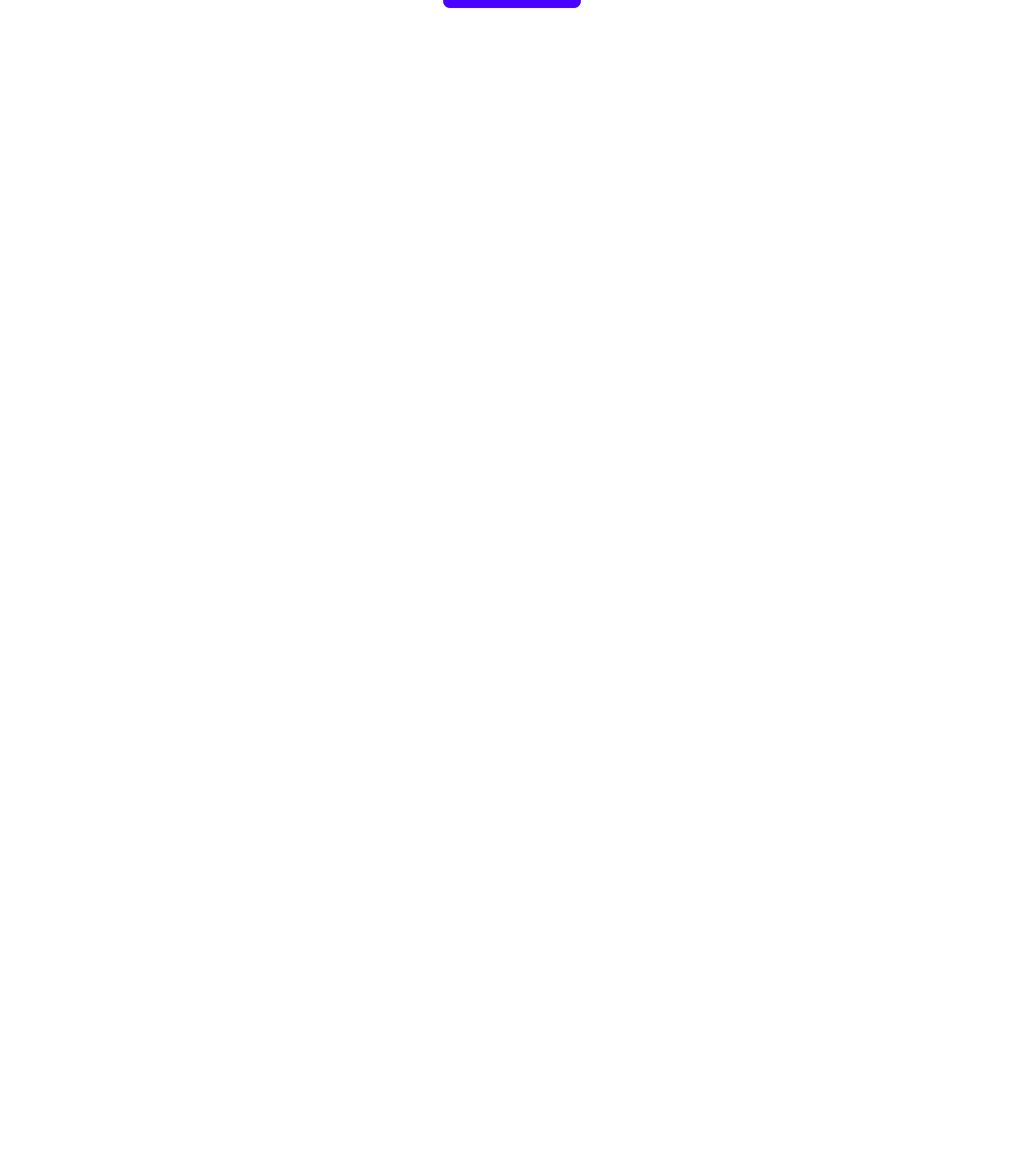
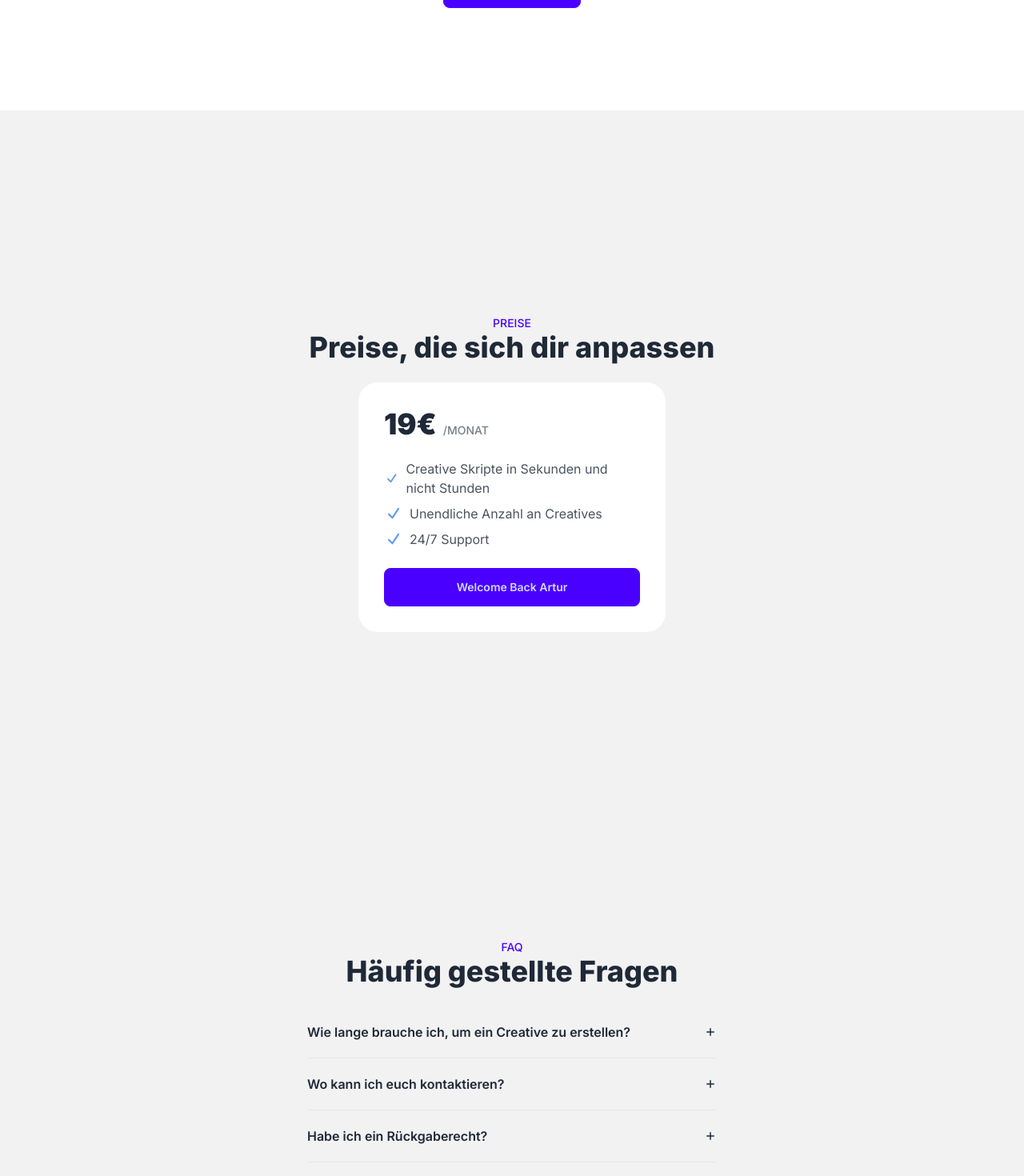
Before and after one commit to jahustleracademy/creatomat, a Next.js app: page / in a window 1280 px wide. Shown: the part 414-1884 px from the top of the page at 80% size. Before the commit the page ends 800 px from the top, so only its background shows below. Built offline with nearby package versions, Linux system fonts and the light colour scheme.

Commit message:
implement FAQ and Navigation

```diff
--- a/app/layout.js
+++ b/app/layout.js
@@ -10,7 +10,7 @@ export const metadata = {
 
 export default function RootLayout({ children }) {
   return (
-    <html lang="en" data-theme="light">
+    <html lang="en" data-theme="light" className="scroll-smooth">
       <body className={inter.className}>{children}</body>
     </html>
   );
--- a/app/page.js
+++ b/app/page.js
@@ -1,24 +1,36 @@
-"use client"; // Fügt Client-Side Interaktivität hinzu
-import Image from "next/image";
 import ButtonLogin from "@/components/ButtonLogin";
+import ListItem from "@/components/ListItem";
+import FAQListItem from "@/components/FAQListItem";
 
 export default function Home() {
   const isLoggedIn = true;
   const name = "Artur";
+  const greetings = `Hallo ${isLoggedIn ? name : "Creative-Experte"}`;
+  const pricingFeaturesList = [
+    "Creative Skripte in Sekunden und nicht Stunden",
+    "Unendliche Anzahl an Creatives",
+    "24/7 Support",
+  ];
 
   return (
     <main>
+      {/* HEADER */}
       <section className="bg-base-200">
         <div className="flex justify-between items-center px-8 py-2 max-w-3xl mx-auto">
           <div className="font-bold text-xl">Creatomat</div>
           <div className="space-x-4 max-md:hidden">
-            <a class="link link-hover">Videos-Ads</a>
-            <a class="link link-hover">Bild-Ads</a>
+            <a className="link link-hover" href="#pricing">
+              Preise
+            </a>
+            <a className="link link-hover" href="#faq">
+              FAQ
+            </a>
           </div>
           <ButtonLogin isLoggedIn={isLoggedIn} name={name} />
         </div>
       </section>
-      <section className="text-center py-32 px-8 max-w-3xl mx-auto">
+      {/* HERO */}
+      <section className="text-center py-32 px-8 max-w-3xl mx-auto" id="hero">
         <h1 className="text-4xl lg:text-5xl font-extrabold mb-6">Creatomat</h1>
         <div className="opacity-90 mb-10">
           Hier kannst du deine Creatives erstellen, egal ob Video oder
@@ -28,6 +40,69 @@ export default function Home() {
         <br></br>
         <ButtonLogin isLoggedIn={isLoggedIn} name={name} />
       </section>
+
+      {/* PRICING */}
+      <section className="bg-base-200 py-32" id="pricing">
+        <div className="py-32 px-6 max-w-7xl mx-auto">
+          <p className="text-sm uppercase text-center font-medium text-center text-primary">
+            Preise
+          </p>
+          <h2 className="text-3xl lg:text-4xl font-extrabold mb-6 text-center">
+            Preise, die sich dir anpassen
+          </h2>
+          <div className="p-8 bg-base-100 max-w-96 rounded-3xl mx-auto space-y-6">
+            <div className="flex gap-2 items-baseline">
+              <div className="text-4xl font-black"> 19€</div>
+              <div className="uppercase text-sm font-medium opacity-60">
+                /Monat
+              </div>
+            </div>
+
+            <ul className="space-y-2">
+              {/* Generates List Items from Array */}
+              {pricingFeaturesList.map((priceItem) => (
+                <ListItem key={priceItem}>{priceItem}</ListItem>
+              ))}
+            </ul>
+            <ButtonLogin
+              isLoggedIn={isLoggedIn}
+              name={name}
+              extraStyle={"w-full"}
+            />
+          </div>
+        </div>
+      </section>
+
+      {/* FAQ */}
+      <section className="bg-base-200 pb-32" id="faq">
+        <div className="py-32 px-6 max-w-7xl mx-auto">
+          <p className="text-sm uppercase text-center font-medium text-center text-primary">
+            FAQ
+          </p>
+          <h2 className="text-3xl lg:text-4xl font-extrabold mb-6 text-center">
+            Häufig gestellte Fragen
+          </h2>
+          <ul className="max-w-lg mx-auto">
+            {[
+              {
+                question:
+                  "Wie lange brauche ich, um ein Creative zu erstellen?",
+                answer: "Lorem Ipseum",
+              },
+              {
+                question: "Wo kann ich euch kontaktieren?",
+                answer: "Lorem Ipseum",
+              },
+              {
+                question: "Habe ich ein Rückgaberecht?",
+                answer: "Lorem Ipseum",
+              },
+            ].map((qa) => (
+              <FAQListItem key={qa.question} qa={qa} />
+            ))}
+          </ul>
+        </div>
+      </section>
     </main>
   );
 }
--- a/components/ButtonLogin.js
+++ b/components/ButtonLogin.js
@@ -1,9 +1,12 @@
 import Link from "next/link";
 
-const ButtonLogin = ({ isLoggedIn, name }) => {
+const ButtonLogin = ({ isLoggedIn, name, extraStyle }) => {
   if (isLoggedIn) {
     return (
-      <Link href="/dashboard" className="btn btn-primary">
+      <Link
+        href="/dashboard"
+        className={`btn btn-primary ${extraStyle ? extraStyle : ""}`}
+      >
         Welcome Back {name}
       </Link>
     );
--- /dev/null
+++ b/components/FAQListItem.js
@@ -0,0 +1,48 @@
+"use client";
+
+import { useState } from "react";
+
+const FAQListItem = ({ qa }) => {
+  const [isOpen, setIsOpen] = useState(false);
+
+  return (
+    // Question
+    <li key={qa.question}>
+      <button
+        className="py-5 font-semibold border-b w-full text-left flex items-center justify-between"
+        onClick={() => setIsOpen(!isOpen)}
+      >
+        <p>{qa.question}</p>
+
+        {isOpen ? (
+          <svg
+            xmlns="http://www.w3.org/2000/svg"
+            viewBox="0 0 16 16"
+            fill="currentColor"
+            className="size-4"
+          >
+            <path d="M8.75 3.75a.75.75 0 0 0-1.5 0v3.5h-3.5a.75.75 0 0 0 0 1.5h3.5v3.5a.75.75 0 0 0 1.5 0v-3.5h3.5a.75.75 0 0 0 0-1.5h-3.5v-3.5Z" />
+          </svg>
+        ) : (
+          <svg
+            xmlns="http://www.w3.org/2000/svg"
+            viewBox="0 0 16 16"
+            fill="currentColor"
+            className="size-4"
+          >
+            <path d="M8.75 3.75a.75.75 0 0 0-1.5 0v3.5h-3.5a.75.75 0 0 0 0 1.5h3.5v3.5a.75.75 0 0 0 1.5 0v-3.5h3.5a.75.75 0 0 0 0-1.5h-3.5v-3.5Z" />
+          </svg>
+        )}
+      </button>
+
+      {/* Answer */}
+      {isOpen ? (
+        <div className="mt-3 mb-6 ml-6 opacity-90">{qa.answer}</div>
+      ) : (
+        <></>
+      )}
+    </li>
+  );
+};
+
+export default FAQListItem;
--- /dev/null
+++ b/components/ListItem.js
@@ -0,0 +1,21 @@
+const ListItem = ({ children }) => {
+  return (
+    <li className="opacity-80 flex gap-2 items-center">
+      <svg
+        xmlns="http://www.w3.org/2000/svg"
+        viewBox="0 0 16 16"
+        fill="currentColor"
+        className="text-blue-500 size-6"
+      >
+        <path
+          fillRule="evenodd"
+          d="M12.416 3.376a.75.75 0 0 1 .208 1.04l-5 7.5a.75.75 0 0 1-1.154.114l-3-3a.75.75 0 0 1 1.06-1.06l2.353 2.353 4.493-6.74a.75.75 0 0 1 1.04-.207Z"
+          clipRule="evenodd"
+        />
+      </svg>
+      {children}
+    </li>
+  );
+};
+
+export default ListItem;
```
Also changed, not shown: .eslintrc.json.
